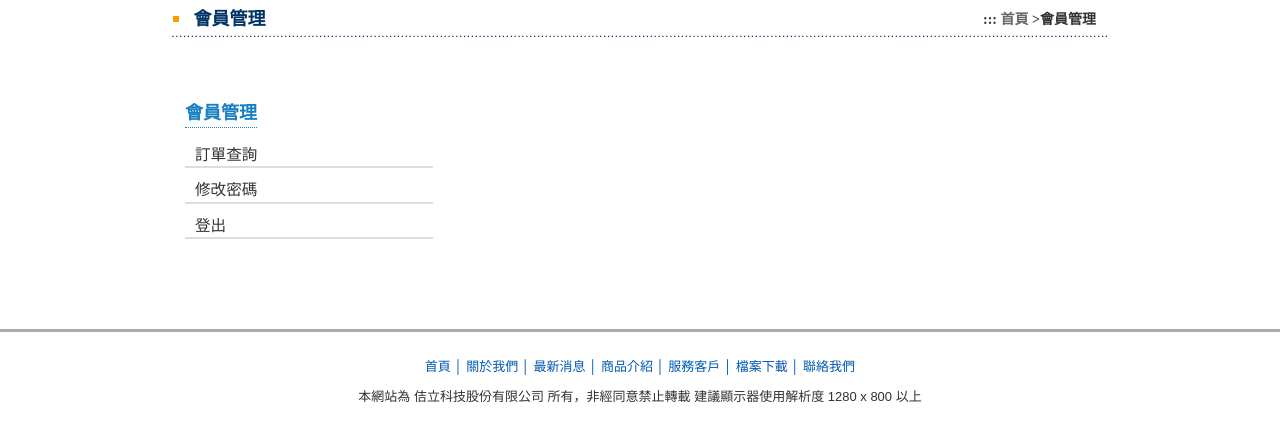
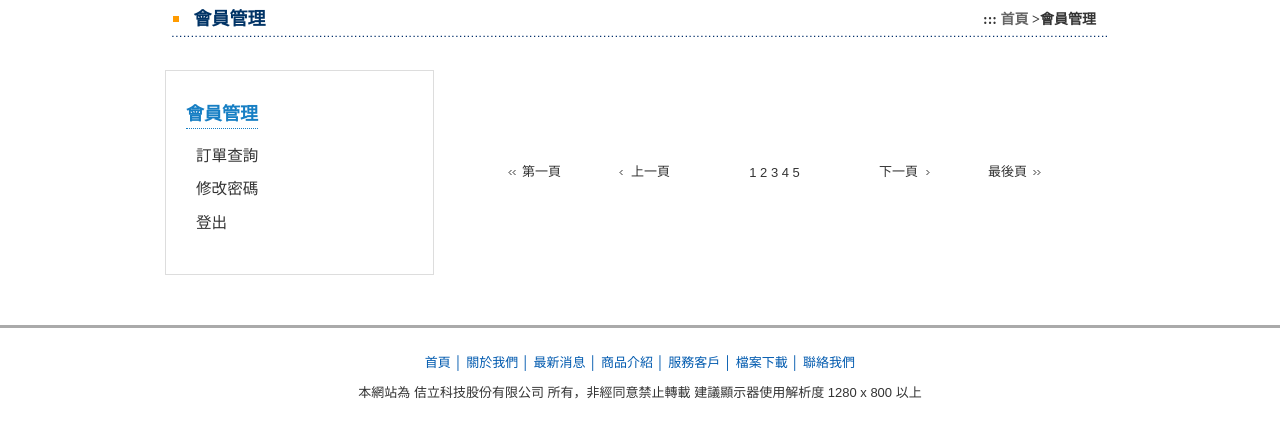
Before and after one commit to MoniYang/genius, a plain HTML site: page memberCenter.htm in a window 1280 px wide. Shown: the part 235-676 px from the top of the page. Drawn offline with Linux system fonts and the light colour scheme.

Commit message:
增加頁碼

```diff
--- a/css/style.scss
+++ b/css/style.scss
@@ -372,7 +372,7 @@ label{
 		flex:1;
 		justify-content: flex-start;
 		align-items: flex-start;
-
+		border:1px solid $silver;
 		padding:30px 20px 30px;
 		ul{
 			width:100%;
@@ -383,7 +383,7 @@ label{
 			text-align: left;
 			width:100%;
 			padding:0px 10px;
-			border-bottom:2px solid $silver;
+			// border-bottom:2px solid $silver;
 			a{
 				width:100%;
 			}
--- a/memberCenter.htm
+++ b/memberCenter.htm
@@ -191,7 +191,15 @@
                           </ul>
                         </div>
                         <div class="member__content">
-
+                            <table width="80%" border="0" align="center" cellpadding="0" cellspacing="0" style="margin:0 auto;">
+                                <tbody><tr>
+                                  <td width="20%" height="50" align="left"><a href="#"><img src="img/but_first.png" align="absmiddle">第一頁</a></td>
+                                  <td width="20%" align="left"><a href="#"><img src="img/but_pre.png" align="absmiddle">上一頁</a></td>
+                                  <td align="center"><a href="#">1</a> <a href="#">2</a> <a href="#">3</a> <a href="#">4</a> <a href="#">5</a></td>
+                                  <td width="20%" align="right"><a href="#">下一頁<img src="img/but_next.png" align="absmiddle"></a></td>
+                                  <td width="20%" align="right"><a href="#">最後頁<img src="img/but_last.png" align="absmiddle"></a></td>
+                                </tr>
+                              </tbody></table>
                         </div>
                       </div>
                 </td>
```
Also changed, not shown: css/style.css.
